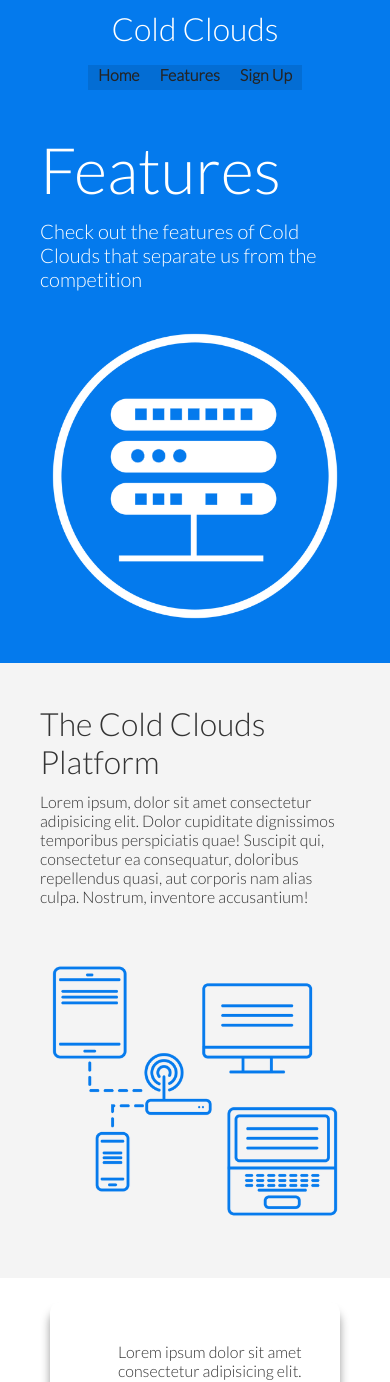
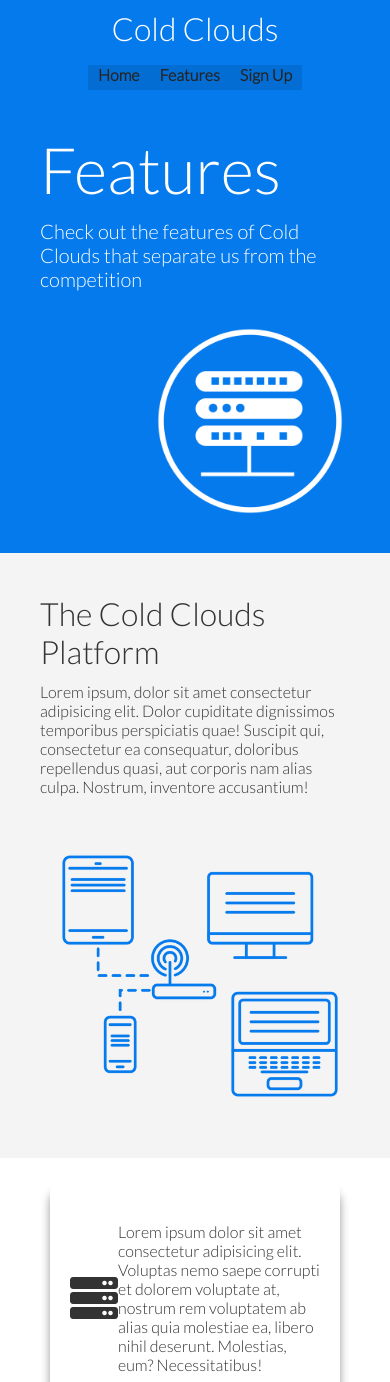
Before and after one commit to Seanih/cloud-service-site, a React (Create React App) app: page /features in a window 390 px wide. Shown: the top 1382 px of the page. Built offline with nearby package versions, Linux system fonts and the light colour scheme.

Commit message:
changed some Features styling; will finish media queries

```diff
--- a/src/components/Cloud.js
+++ b/src/components/Cloud.js
@@ -1,5 +1,6 @@
 import React from 'react';
 import cloud_image from '../images/cloud.png';
+import { Link } from 'react-router-dom';
 
 const Cloud = () => {
 	return (
@@ -8,9 +9,9 @@ const Cloud = () => {
 				<div className='text-center'>
 					<h2 className='lg'>Cloud Hosting</h2>
 					<p className='lead my-1'>Cloud hosting that's best in class</p>
-					<a href='features.html' className='btn btn-dark'>
+					<Link to='/features' className='btn btn-dark'>
 						Read More
-					</a>
+					</Link>
 				</div>
 				<img src={cloud_image} alt='cloud' />
 			</div>
--- a/src/styles/Main.scss
+++ b/src/styles/Main.scss
@@ -382,6 +382,17 @@ img {
 	flex-wrap: wrap;
 }
 
+//! 	Features Styles
+.features-head img {
+	width: 200px;
+	justify-self: flex-end;
+}
+
+.features-sub-head img {
+	width: 300px;
+	justify-self: flex-end;
+}
+
 //!		Footer Styles
 .footer .social a {
 	margin: 0 10px;
@@ -410,9 +421,9 @@ img {
 	.cli .grid > *:first-child {
 		grid-column: 1;
 		grid-row: 1;
-
 	}
 }
+
 @media (max-width: 500px) {
 	.navbar {
 		height: 90px;
```
Also changed, not shown: 1 other file (tests, documents, lock files or other folders).
